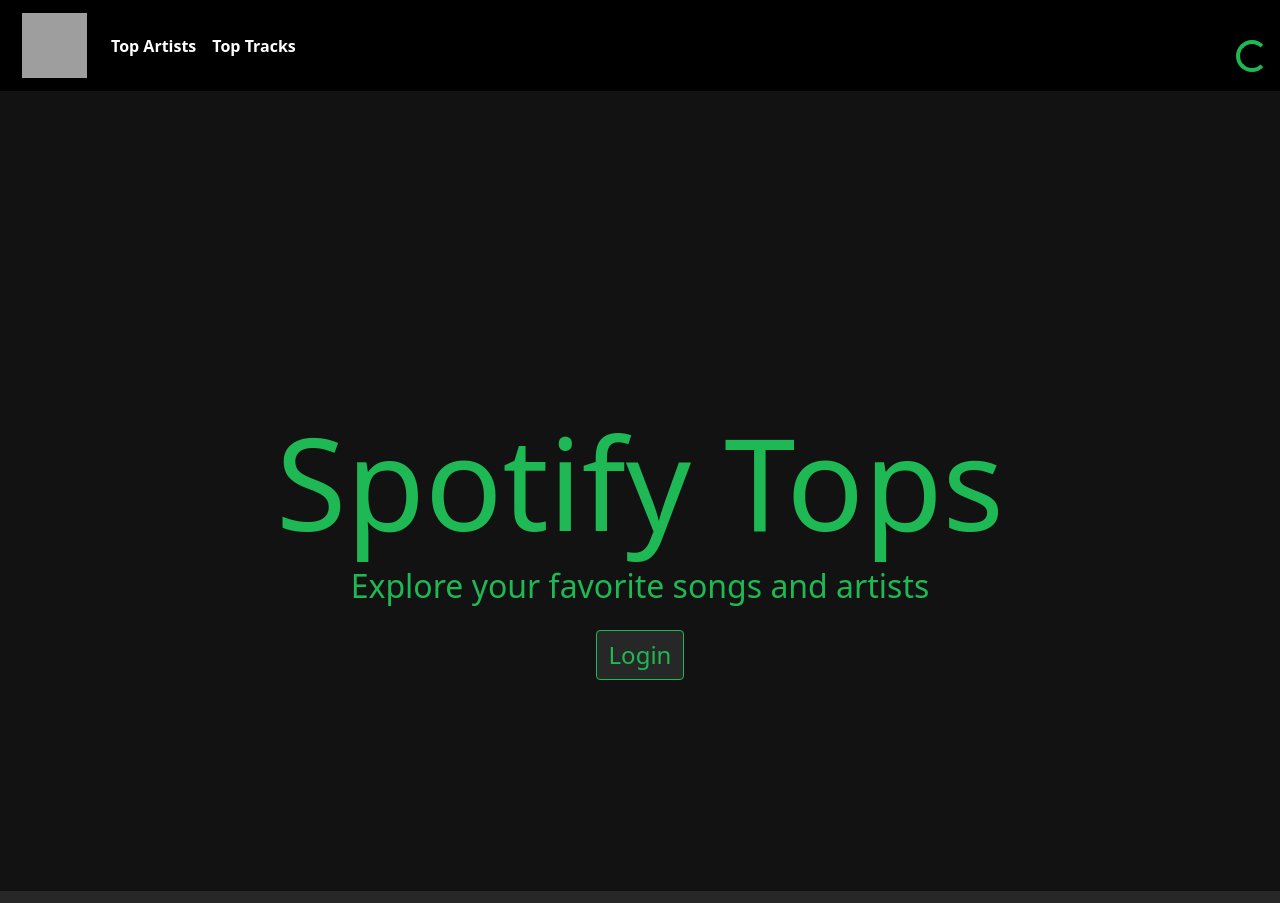
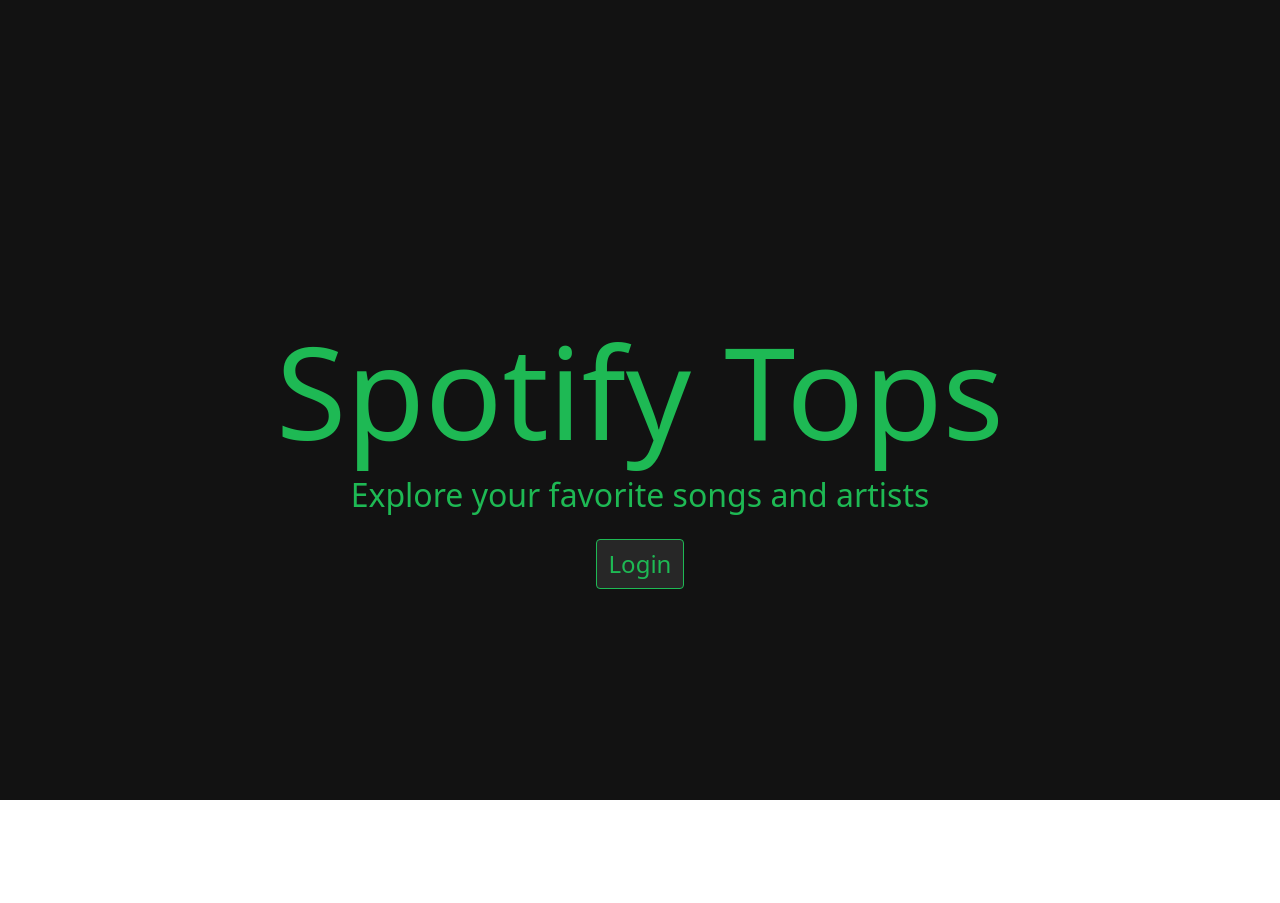
Before and after one commit to samgold2020/Spotify, a React (Create React App) app: page /login in a window 1280 px wide. Shown: the top 903 px of the page. After the commit the page ends 800 px from the top, so only its background shows below. Built offline with nearby package versions, Linux system fonts and the light colour scheme; grey boxes are pictures that could not be loaded.

Commit message:
Navbar updates

```diff
--- a/src/App.js
+++ b/src/App.js
@@ -48,17 +48,17 @@
 
   return (
     <React.Fragment>
-      <NavBar />
-      <div style={{ backgroundColor: Colors.darkGrey }}>
-        <Switch>
-          <Route path={RouteNav.Login} component={Login} />
+      <Switch>
+        <Route path={RouteNav.Login} component={Login} />
+        <div style={{ backgroundColor: Colors.darkGrey }}>
+          <NavBar />
           <Route path={RouteNav.TopArtists} component={TopArtists} />
           <Route path={RouteNav.TopTracks} component={TopTracks} />
           <Route path={RouteNav.Artist} component={Artist} />
           <Route path={RouteNav.Track} component={Track} />
-        </Switch>
-        <Footer />
-      </div>
+          <Footer />
+        </div>
+      </Switch>
     </React.Fragment>
   );
 }
```
